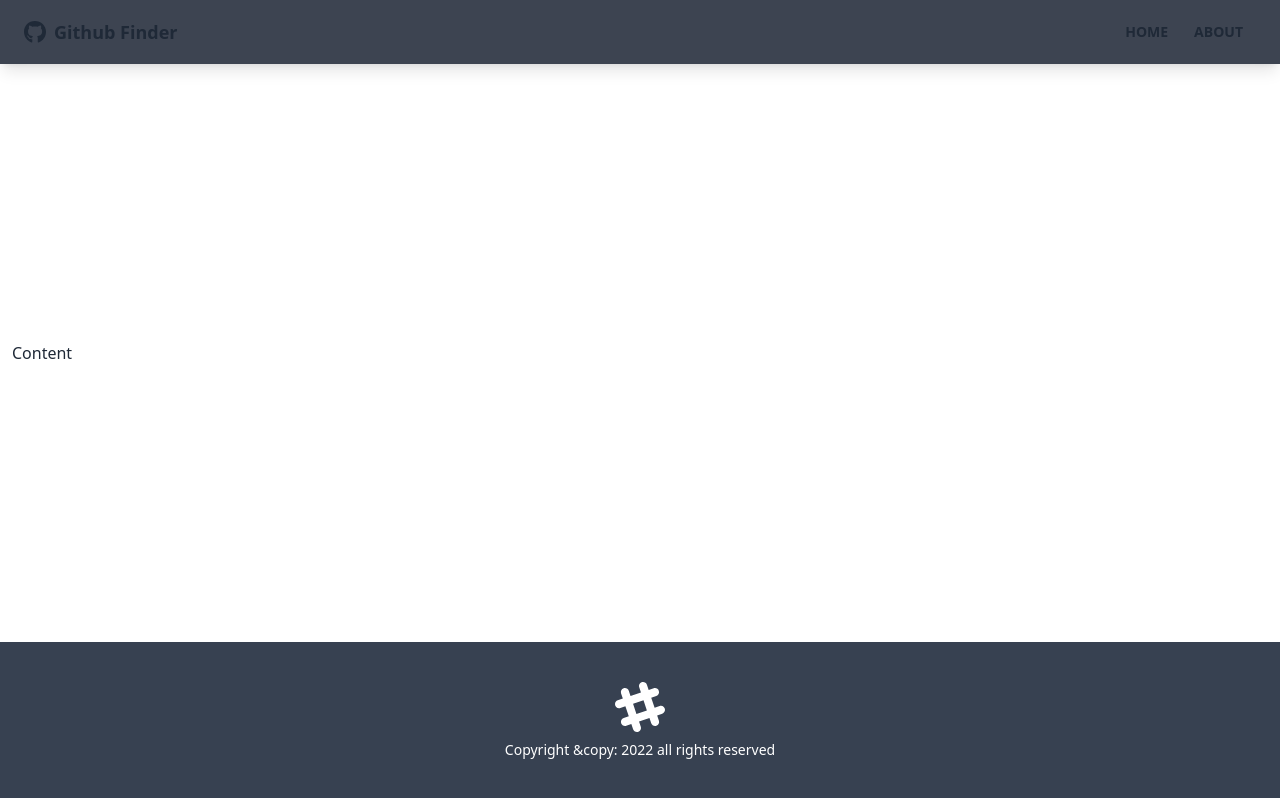
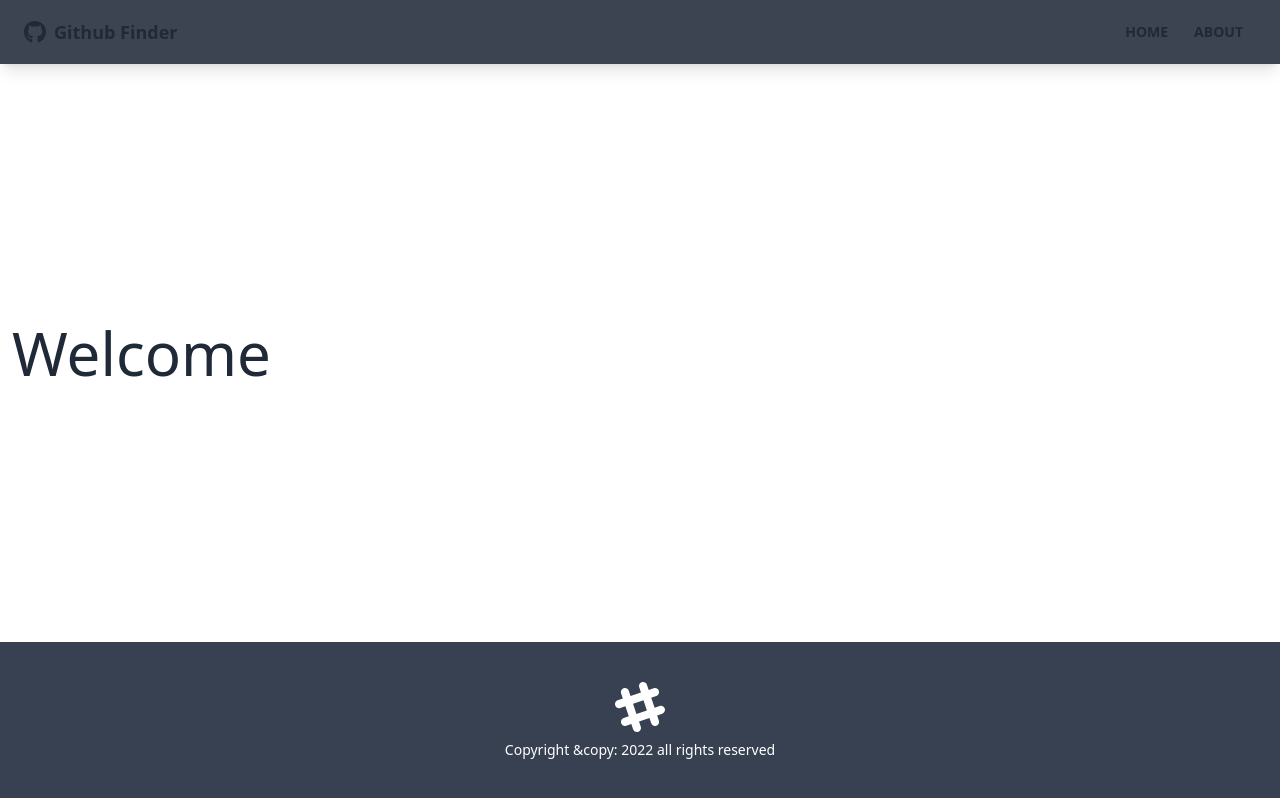
Before and after one commit to Simonbiker/github-finder, a React (Create React App) app: page / in a window 1280 px wide. Built offline with nearby package versions, Linux system fonts and the light colour scheme; the HTML template or start-up script is replaced by a standard one.

Commit message:
Wiring up pages files

```diff
--- a/src/App.js
+++ b/src/App.js
@@ -1,15 +1,25 @@
-import { BrowserRouter as Router, Route } from 'react-router-dom'
+import { BrowserRouter as Router, Route, Routes } from 'react-router-dom'
 
 // Components
 import Navbar from './components/layout/Navbar';
 import Footer from './components/layout/Footer';
+import Home from './pages/Home'
+import About from './pages/About'
+import NotFound from './pages/NotFound'
 
 function App() {
   return (
     <Router>
       <div className='flex flex-col justify-between h-screen'>
         <Navbar />
-        <main className='container mx-auto px-3 pb-12'>Content</main>
+        <main className='container mx-auto px-3 pb-12'>
+          <Routes>
+            <Route path='/' element={<Home />} />
+            <Route path='/about' element={<About />} />
+            <Route path='/notfound' element={<NotFound />} />
+            <Route path='/*' element={<NotFound />} />
+          </Routes>
+        </main>
         <Footer />
       </div>
     </Router>
--- a/src/components/layout/Navbar.jsx
+++ b/src/components/layout/Navbar.jsx
@@ -17,7 +17,7 @@ function Navbar({title}) {
                 <div className="flex-1 px-2 mx-2">
                     <div className="flex justify-end">
                         <Link to='/' className='btn btn-ghost btn-sm rounded-btn'>Home</Link>
-                        <Link to='/' className='btn btn-ghost btn-sm rounded-btn'>About</Link>
+                        <Link to='/about' className='btn btn-ghost btn-sm rounded-btn'>About</Link>
                     </div>
                 </div>
           </div>
```
